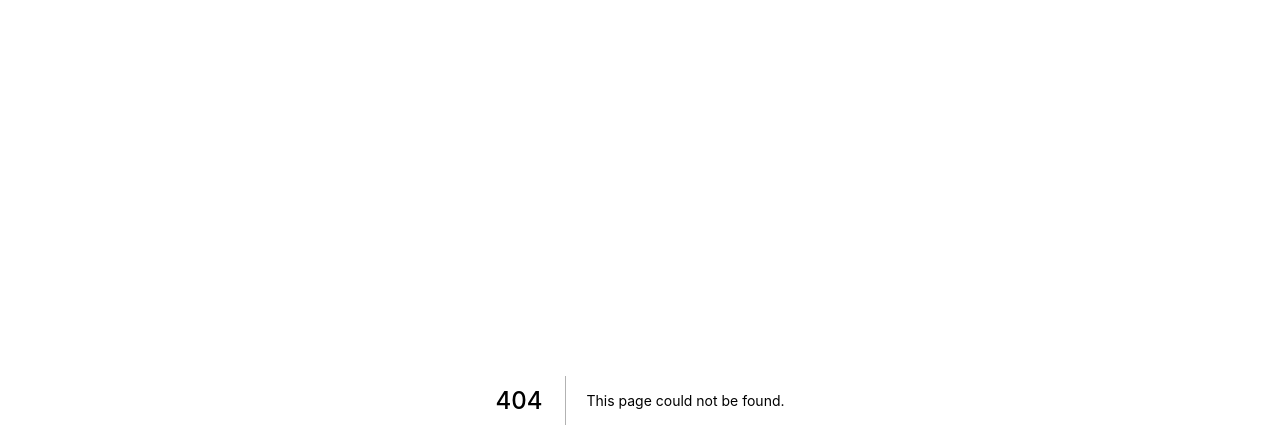
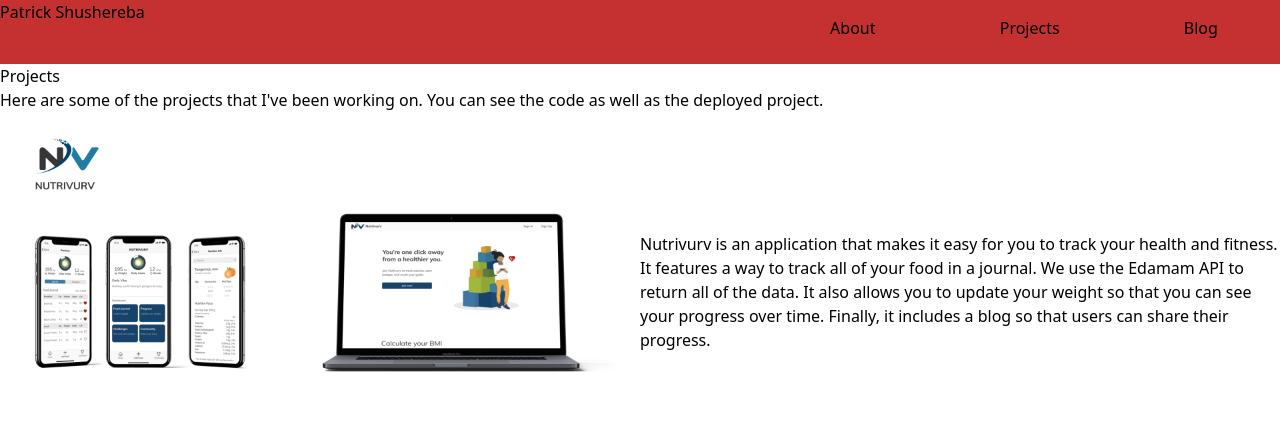
Before and after one commit to pshushereba/portfolio-v2, a Next.js app in the folder portfolio/: page /projects in a window 1280 px wide. Before the commit this address had no page. Shown: the top 448 px of the page. Built offline with nearby package versions, Linux system fonts and the light colour scheme.

Commit message:
Started working on projects page.

```diff
--- a/portfolio/components/layout/Header.js
+++ b/portfolio/components/layout/Header.js
@@ -3,14 +3,19 @@
 const Header = () => {
   return (
     <div className="bg-red-700 w-full h-16">
-      <div className="flex">
-        <h2 className="text-blue-400 text-xl">Patrick Shushereba</h2>
-        <div>
+      <div className="flex align-middle h-full justify-between">
+        <div className="w-1/5 flex-row">
+          <h1 className="h-full self-center">Patrick Shushereba</h1>
+        </div>
+        <div className="flex align-middle w-2/5 justify-around">
           <Link href="/about">
             <a className="m-4">About</a>
           </Link>
           <Link href="/projects">
             <a className="m-4">Projects</a>
+          </Link>
+          <Link href="/blog">
+            <a className="m-4">Blog</a>
           </Link>
         </div>
       </div>
@@ -19,3 +24,21 @@
 };
 
 export default Header;
+
+{
+  /* <div className="flex justify-between align-middle h-16">
+<h1 className="text-xl w-1/5">Patrick Shushereba</h1>
+
+<div className="flex align-middle w-2/5 justify-around pl-4 pr-4">
+  <Link href="/about">
+    <a className="m-4">About</a>
+  </Link>
+  <Link href="/projects">
+    <a className="m-4">Projects</a>
+  </Link>
+  <Link href="/blog">
+    <a className="m-4">Blog</a>
+  </Link>
+</div>
+</div> */
+}
--- /dev/null
+++ b/portfolio/pages/projects.js
@@ -0,0 +1,33 @@
+import Layout from "../components/layout/index.js";
+
+const Projects = () => {
+  return (
+    <>
+      <Layout />
+      <section>
+        <h2>Projects</h2>
+        <p>
+          Here are some of the projects that I've been working on. You can see
+          the code as well as the deployed project.
+        </p>
+      </section>
+      <section className="flex">
+        <div className="w-1/2">
+          <img src="/nutrivurv.png" />
+        </div>
+        <div className="w-1/2 flex items-center">
+          <p>
+            Nutrivurv is an application that makes it easy for you to track your
+            health and fitness. It features a way to track all of your food in a
+            journal. We use the Edamam API to return all of the data. It also
+            allows you to update your weight so that you can see your progress
+            over time. Finally, it includes a blog so that users can share their
+            progress.
+          </p>
+        </div>
+      </section>
+    </>
+  );
+};
+
+export default Projects;
```
Also changed, not shown: portfolio/assets/img/1.png (added), portfolio/public/nutrivurv.png (added).
